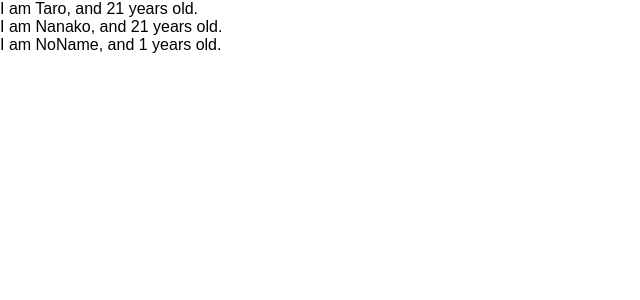
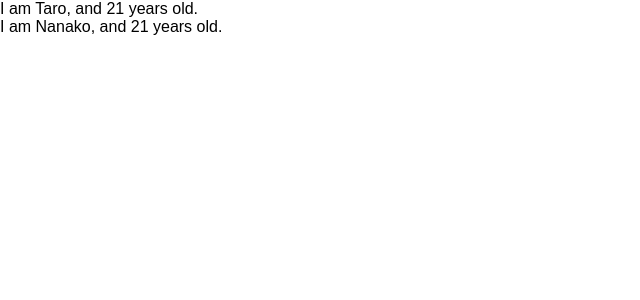
Before and after one commit to Sato-Kaichi/react-redux-application, a React (Create React App) app: page / in a window 1280 px wide. Shown: the top 300 px of the page, without its empty margins (0-640 px from the left). Built offline with nearby package versions, Linux system fonts and the light colour scheme.

Commit message:
learn propTypes

```diff
--- a/src/App.js
+++ b/src/App.js
@@ -1,10 +1,10 @@
 import React from 'react';
+import propTypes from 'prop-types';
 
 const App = () => {
   const profiles = [
     { name: "Taro", age: 21 },
-    { name: "Nanako", age: 21 },
-    { name: "NoName" }
+    { name: "Nanako", age: 21 }
   ]
   return (
     <div>
@@ -20,8 +20,9 @@ const App = () => {
 const User = (props) => {
   return <div>I am {props.name}, and {props.age} years old.</div>
 }
-User.defaultProps = {
-  age: 1
+User.propTypes = {
+  name: propTypes.string,
+  age: propTypes.number.isRequired
 }
 
 export default App;
```
